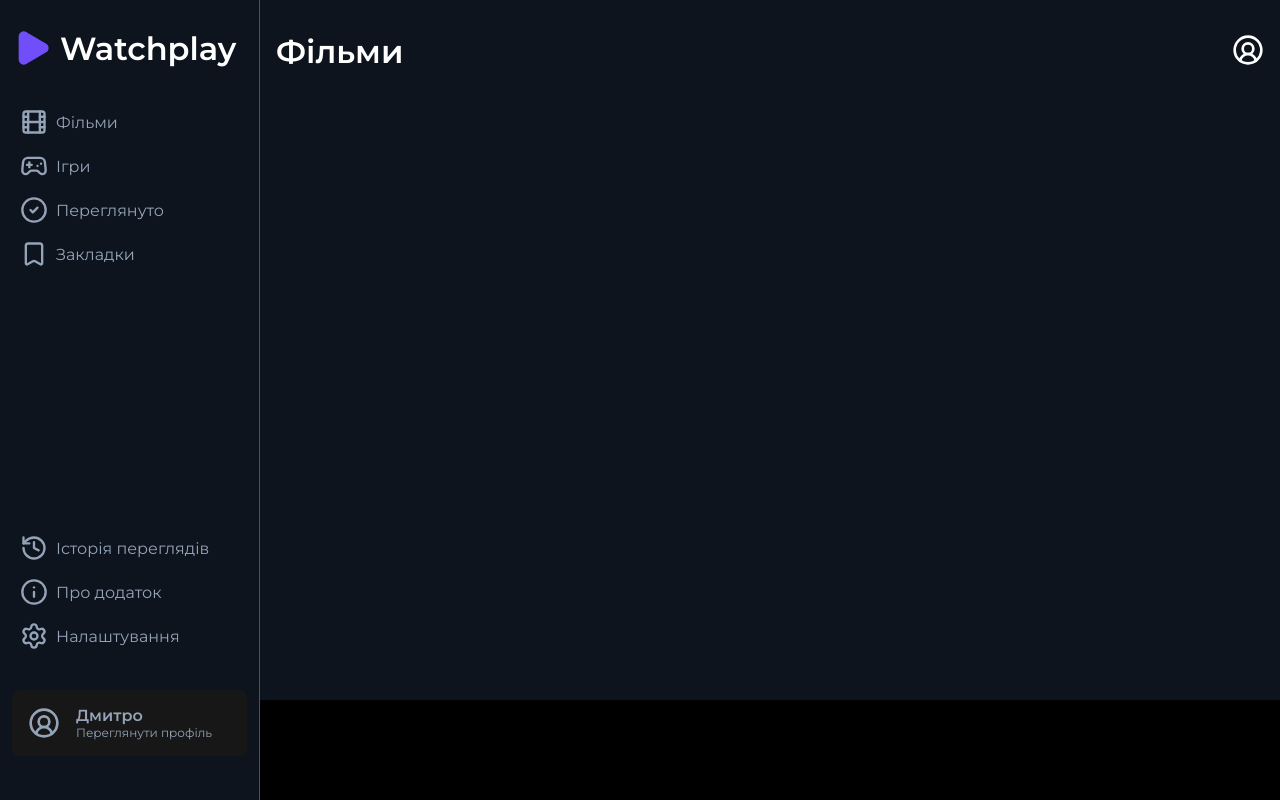
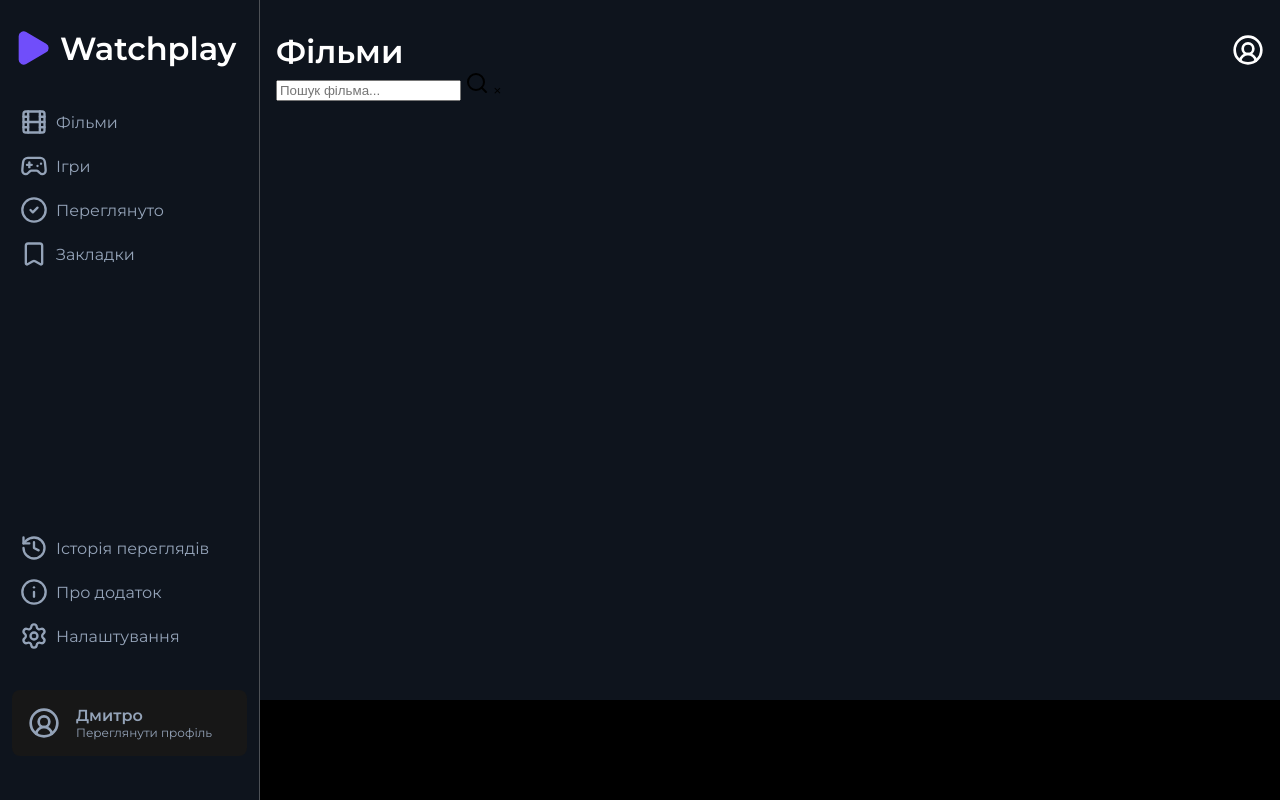
Before and after one commit to dkazarov/Watchplay, a website built with Vite: page index.html in a window 1280 px wide. Built offline with nearby package versions, Linux system fonts and the light colour scheme.

Commit message:
header: search: html: add markup

```diff
--- a/src/html-block/header.html
+++ b/src/html-block/header.html
@@ -1,3 +1,4 @@
 <header class="header">
-  <load src="../html-components/header-hello-panel.html" />
+  <load src="src/html-components/header-hello-panel.html" />
+  <load src="src/html-components/search.html" />
 </header>
--- /dev/null
+++ b/src/html-components/icons/search-icon.html
@@ -0,0 +1,14 @@
+<svg
+  width="24"
+  stroke-width="2"
+  xmlns="http://www.w3.org/2000/svg"
+  height="24"
+  viewBox="0 0 24 24"
+  fill="none"
+  stroke="currentColor"
+  stroke-linecap="round"
+  stroke-linejoin="round"
+>
+  <path d="m21 21-4.34-4.34" />
+  <circle cx="11" cy="11" r="8" />
+</svg>
--- a/src/html-components/search.html
+++ b/src/html-components/search.html
@@ -0,0 +1,12 @@
+<form class="search">
+  <input
+    class="search__input"
+    name="search-query"
+    type="search"
+    placeholder="Пошук фільма..."
+  />
+
+  <load src="src/html-components/icons/search-icon.html" />
+
+  <button class="search__claen btn--reset">&times;</button>
+</form>
```
